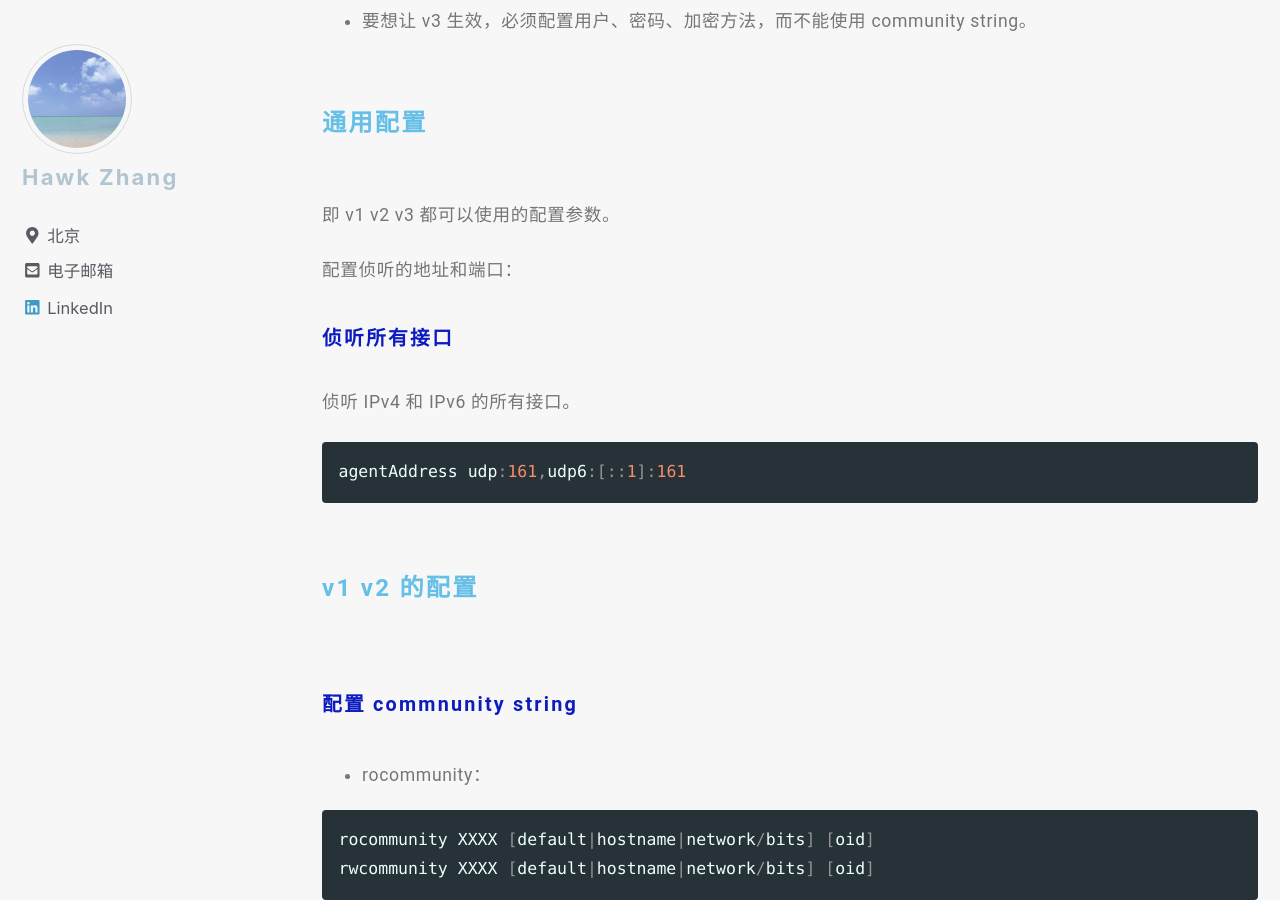
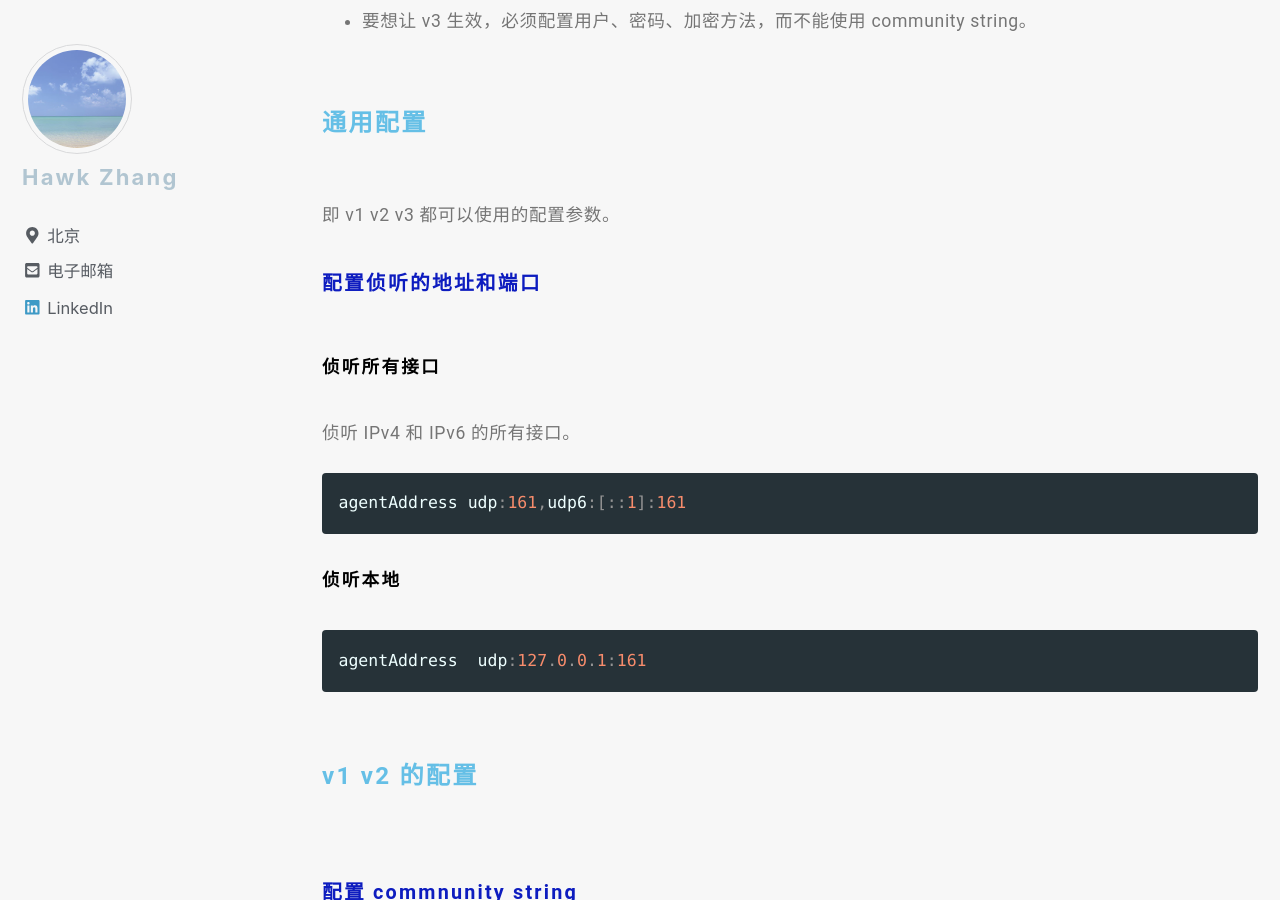
Before and after one commit to narru888/linotes_note, a Jekyll site: the page built from _posts/monitor/zabbix/2018-01-02-monitor.snmp.md, in a window 1280 px wide and 900 px high, scrolled down 8442 px. Built offline with Jekyll 4.4.1, drawn with Linux system fonts in a browser that asks for light colours; nearby versions of some CDN libraries; a script that is not in the unit is left out.

Commit message:
update on 2018-10-20 22:08:01 CST

````diff
--- a/_posts/monitor/zabbix/2018-01-02-monitor.snmp.md
+++ b/_posts/monitor/zabbix/2018-01-02-monitor.snmp.md
@@ -255,9 +255,9 @@ SNMP v1 指定了 5 个核心 PDU，SNMP v2 增加了 GetBulkRequest 和 InformR
 
 即 v1 v2 v3 都可以使用的配置参数。
 
-配置侦听的地址和端口：
+##### 配置侦听的地址和端口
 
-##### 侦听所有接口
+###### 侦听所有接口
 
 侦听 IPv4 和 IPv6 的所有接口。
 
@@ -265,6 +265,11 @@ SNMP v1 指定了 5 个核心 PDU，SNMP v2 增加了 GetBulkRequest 和 InformR
 agentAddress udp:161,udp6:[::1]:161
 ```
 
+###### 侦听本地
+
+```conf
+agentAddress  udp:127.0.0.1:161
+```
 
 
 
````
